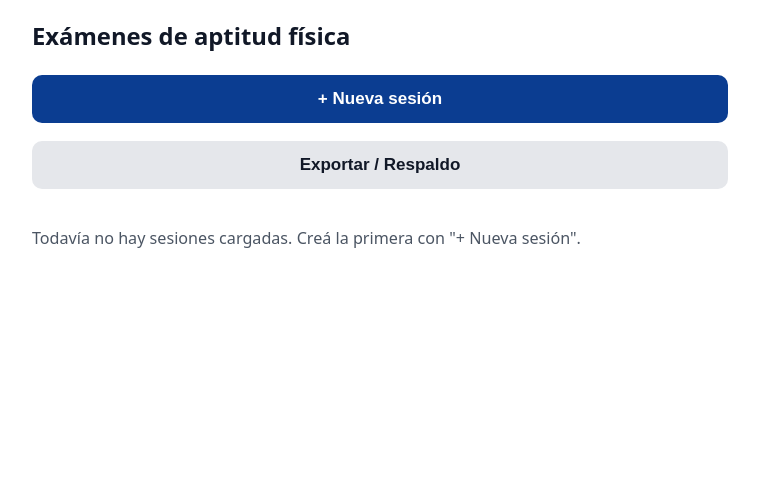
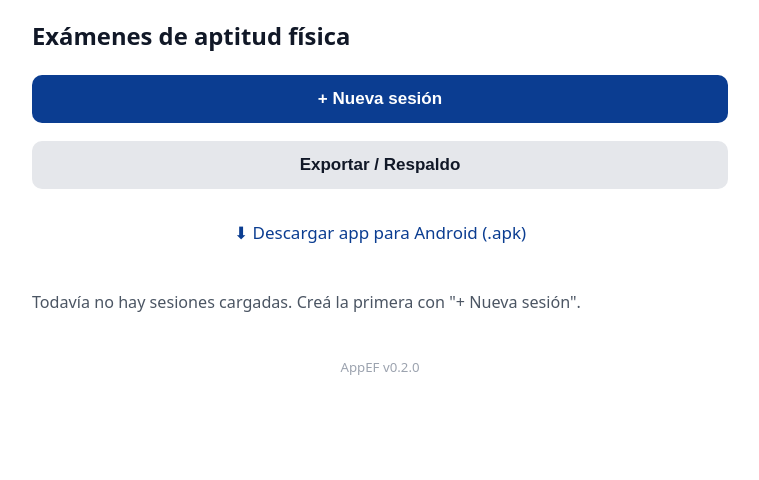
Before and after one commit to IDellamea/AppEF, a website built with Vite: page index.html in a window 1280 px wide. Shown: the whole page, without its empty margins (260-1019 px from the left). Built offline with nearby package versions, Linux system fonts and the light colour scheme.

Commit message:
feat: número de versión visible y descarga directa del .apk
- Se muestra 'AppEF vX.Y.Z' al pie de la pantalla de inicio (leído de
  package.json en build time) para confirmar de un vistazo si ya llegó una
  actualización, sin depender de que se note el cartel de nueva versión.
- Se agrega un botón de descarga directa del .apk desde la propia app/sitio
  publicado (public/descargas/ExamenEF.apk), para distribuirla a cualquier
  profesor con un solo link, sin pasar el archivo por WhatsApp/Drive.

```diff
--- a/package.json
+++ b/package.json
@@ -1,7 +1,7 @@
 {
   "name": "appef",
   "private": true,
-  "version": "0.0.1",
+  "version": "0.2.0",
   "type": "module",
   "scripts": {
     "dev": "vite",
--- a/src/styles/app.css
+++ b/src/styles/app.css
@@ -440,6 +440,20 @@ select:focus {
   color: var(--color-primario-oscuro);
 }
 
+.enlace-descarga-apk {
+  display: block;
+  text-align: center;
+  text-decoration: none;
+  margin: 4px 0 16px;
+}
+
+.pie-version {
+  text-align: center;
+  color: #9ca3af;
+  font-size: 0.78rem;
+  margin: 28px 0 0;
+}
+
 .toast-offline {
   position: fixed;
   left: 50%;
--- a/src/ui/views/home.view.ts
+++ b/src/ui/views/home.view.ts
@@ -18,6 +18,16 @@ export async function render(contenedor: HTMLElement): Promise<void> {
   acciones.append(botonNueva, botonExportar)
   contenedor.append(acciones)
 
+  // Enlace de descarga directa del .apk, para compartir esta misma URL con
+  // cualquier profesor: entra desde el celular, toca acá, y Android le
+  // ofrece instalarlo (sin pasar por WhatsApp/Drive).
+  const enlaceApk = document.createElement('a')
+  enlaceApk.href = `${import.meta.env.BASE_URL}descargas/ExamenEF.apk`
+  enlaceApk.download = 'ExamenEF.apk'
+  enlaceApk.className = 'boton boton-texto enlace-descarga-apk'
+  enlaceApk.textContent = '⬇ Descargar app para Android (.apk)'
+  contenedor.append(enlaceApk)
+
   const listaContenedor = el('div', { clase: 'lista-sesiones' })
   listaContenedor.append(el('p', { clase: 'texto-ayuda', texto: 'Cargando sesiones...' }))
   contenedor.append(listaContenedor)
@@ -29,12 +39,15 @@ export async function render(contenedor: HTMLElement): Promise<void> {
     listaContenedor.append(
       el('p', { clase: 'texto-ayuda', texto: 'Todavía no hay sesiones cargadas. Creá la primera con "+ Nueva sesión".' }),
     )
-    return
+  } else {
+    for (const sesion of sesiones) {
+      listaContenedor.append(await crearTarjetaSesion(sesion))
+    }
   }
 
-  for (const sesion of sesiones) {
-    listaContenedor.append(await crearTarjetaSesion(sesion))
-  }
+  // Número de versión visible para confirmar de un vistazo si ya llegó una
+  // actualización, sin depender de que se note el cartel de "nueva versión".
+  contenedor.append(el('p', { clase: 'pie-version', texto: `AppEF v${__APP_VERSION__}` }))
 }
 
 async function crearTarjetaSesion(sesion: Sesion): Promise<HTMLElement> {
--- a/src/vite-env.d.ts
+++ b/src/vite-env.d.ts
@@ -1,2 +1,5 @@
 /// <reference types="vite/client" />
 /// <reference types="vite-plugin-pwa/client" />
+
+/** Versión de package.json, inyectada en build time (ver vite.config.ts). */
+declare const __APP_VERSION__: string
--- a/vite.config.ts
+++ b/vite.config.ts
@@ -1,6 +1,12 @@
 /// <reference types="vitest/config" />
+import { readFileSync } from 'node:fs'
+import { fileURLToPath } from 'node:url'
 import { defineConfig } from 'vite'
 import { VitePWA } from 'vite-plugin-pwa'
+
+const paquete = JSON.parse(
+  readFileSync(fileURLToPath(new URL('./package.json', import.meta.url)), 'utf-8'),
+) as { version: string }
 
 export default defineConfig({
   root: '.',
@@ -10,6 +16,12 @@ export default defineConfig({
   base: '/AppEF/',
   build: {
     outDir: 'dist',
+  },
+  // Número de versión visible en la app (pie de la pantalla de inicio), para
+  // que el profesor pueda confirmar de un vistazo si ya le llegó una
+  // actualización, sin depender de que note el cartel de "nueva versión".
+  define: {
+    __APP_VERSION__: JSON.stringify(paquete.version),
   },
   plugins: [
     VitePWA({
```
Also changed, not shown: README.md, 1 other file.
